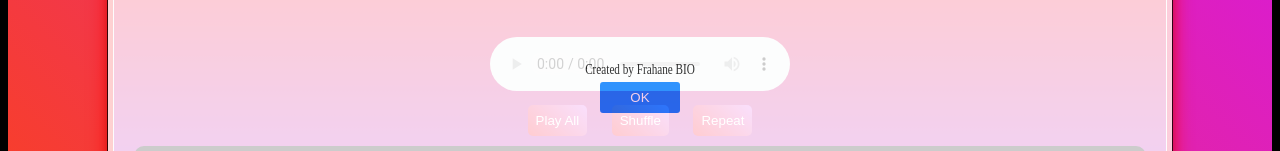
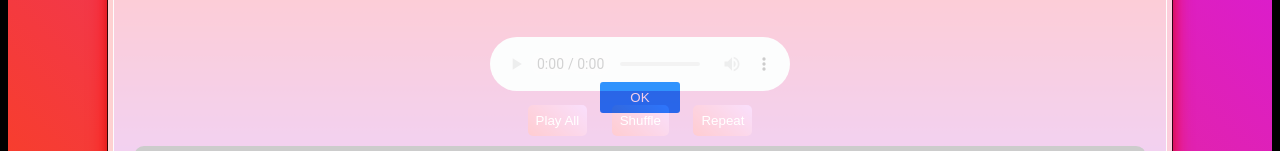
Before and after one commit to Frahane/SPA-Music-player, a plain HTML site: page index.html in a window 1280 px wide. Shown: the part 332-483 px from the top of the page. Drawn offline with Linux system fonts and the light colour scheme.

Commit message:
"Commented out .window-p styles and uncommented #close-message styles in styles.css"

```diff
--- a/styles.css
+++ b/styles.css
@@ -377,7 +377,7 @@ body {
     height: 50%;
     text-align: center;
     align-content: center;
-    .window-p{
+    /*.window-p{
       position: relative;
       top: 4%;
       font-size: 0.7em;
@@ -388,7 +388,7 @@ body {
     #close-message {
       position: relative;
       top: 5.8%;
-    }
+    }*/
 
 }
 
```
